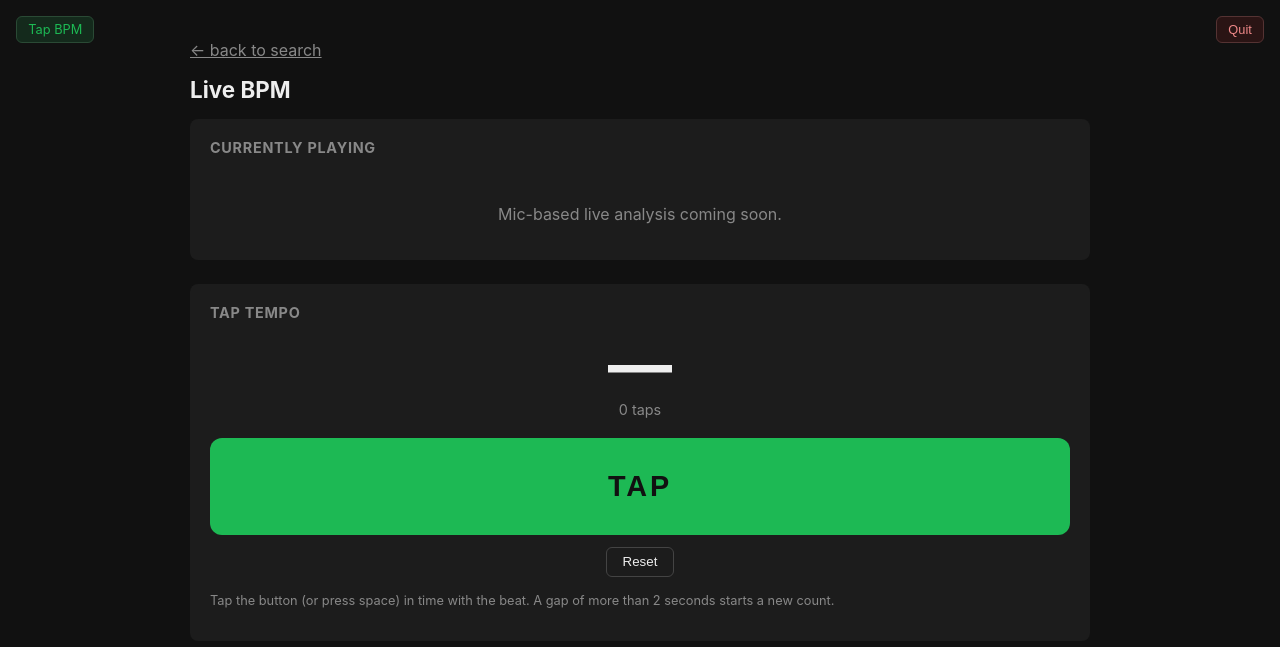
After one commit to tants-dev/vinyl-dj-library, a FastAPI app: template web/templates/tap_bpm.html in a window 1280 px wide. The commit adds this page. Shown: the top 647 px of the page. Run offline with FastAPI, Linux system fonts and the light colour scheme; the template is opened without the code that fills it, so the values that code supplies are empty.

Commit message:
Fix stale "Not synced yet" status, add live tap-tempo BPM page
last_synced was hardcoded to None in api/main.py's index(), so the
status bar always said "Not synced yet" even after a real sync had
populated Release.discogs_synced_at on every row. Now computed as
max(Release.discogs_synced_at) across the collection -- confirmed
live showing the real sync timestamp.

Added GET /tap-bpm: a live tap-tempo BPM counter, reachable via a
"Tap BPM" link on every page. For a record with no BPM data anywhere
(not in Discogs, not matched by GetSongBPM), this is the fastest
manual way to get a usable number while standing at the decks -- tap
the button or press space in time with the beat, rolling average of
the last 8 taps, auto-resets after a 2s gap so a pause doesn't
corrupt the running average. Verified live with simulated
precisely-timed taps (500ms apart -> 119.6 BPM against an exact
target of 120, within normal timing jitter) and the gap-reset
behavior (2.5s gap correctly starts fresh instead of computing a
bogus ~24 BPM from the long gap).

The page has a "Currently playing" section stubbed "coming soon",
reserved for a planned mic-based live-analysis feature meant to sit
above the tap counter on the same page -- not built yet, deliberately
scoped as future work.

Also recorded explicit user triage in the roadmap: negative-result
caching deferred pending a decision on adding another BPM/key data
source for the 237 still-unresolved tracks, and BPM-range/Camelot-key
filtering deprioritized for now.

7 net new/changed tests (163 total).

```diff
--- a/api/main.py
+++ b/api/main.py
@@ -1,4 +1,5 @@
 from contextlib import asynccontextmanager
+from datetime import datetime
 from pathlib import Path
 
 from dotenv import load_dotenv
@@ -8,9 +9,9 @@ from fastapi.staticfiles import StaticFiles
 from fastapi.templating import Jinja2Templates
 from sqlmodel import Session, func, select
 
-from db.models import Track
+from db.models import Release, Track
 from db.session import get_session, init_db
-from api.routes import enrich, release, search, sync, system, track
+from api.routes import enrich, release, search, sync, system, tap_bpm, track
 from api.routes.search import browse_releases, get_filter_options
 
 load_dotenv()
@@ -34,6 +35,17 @@ app.include_router(sync.router)
 app.include_router(enrich.router)
 app.include_router(track.router)
 app.include_router(system.router)
+app.include_router(tap_bpm.router)
+
+
+def _format_last_synced(session: Session) -> str:
+    raw = session.exec(select(func.max(Release.discogs_synced_at))).one()
+    if not raw:
+        return None
+    try:
+        return datetime.fromisoformat(raw).strftime("%Y-%m-%d %H:%M UTC")
+    except ValueError:
+        return raw
 
 
 @app.get("/", response_class=HTMLResponse)
@@ -48,7 +60,7 @@ def index(request: Request, session: Session = Depends(get_session)):
         request,
         "index.html",
         {
-            "last_synced": None,
+            "last_synced": _format_last_synced(session),
             "unenriched_count": unenriched_count,
             "releases": browse_releases(session),
             "filter_options": get_filter_options(session),
--- a/web/static/style.css
+++ b/web/static/style.css
@@ -33,9 +33,91 @@ body {
   background: #3a1818;
 }
 
+.tap-bpm-nav-link {
+  position: fixed;
+  top: 1rem;
+  left: 1rem;
+  background: #142a1c;
+  color: var(--accent);
+  border: 1px solid #2a4a35;
+  border-radius: 6px;
+  padding: 0.3rem 0.7rem;
+  font-size: 0.8rem;
+  text-decoration: none;
+  z-index: 10;
+}
+
+.tap-bpm-nav-link:hover {
+  background: #1a3a24;
+}
+
 h1 {
   font-size: 1.4rem;
   margin-bottom: 1rem;
+}
+
+.bpm-tool-section {
+  background: #1c1c1c;
+  border-radius: 8px;
+  padding: 1.25rem;
+  margin-bottom: 1.5rem;
+  text-align: center;
+}
+
+.bpm-tool-section h2 {
+  font-size: 0.9rem;
+  color: var(--muted);
+  text-transform: uppercase;
+  letter-spacing: 0.05em;
+  margin: 0 0 0.75rem;
+  text-align: left;
+}
+
+.tap-bpm-value {
+  font-size: 4rem;
+  font-weight: 700;
+  line-height: 1;
+}
+
+.tap-count {
+  color: var(--muted);
+  font-size: 0.9rem;
+  margin-top: 0.25rem;
+  margin-bottom: 1.25rem;
+}
+
+.tap-button {
+  width: 100%;
+  font-size: 1.8rem;
+  font-weight: 700;
+  letter-spacing: 0.1em;
+  padding: 2rem;
+  background: var(--accent);
+  color: #111;
+  border: none;
+  border-radius: 12px;
+  cursor: pointer;
+}
+
+.tap-button:active {
+  background: #17a64a;
+}
+
+.tap-reset {
+  margin-top: 0.75rem;
+  background: #1c1c1c;
+  color: var(--fg);
+  border: 1px solid #444;
+  border-radius: 6px;
+  padding: 0.4rem 1rem;
+  cursor: pointer;
+}
+
+.tap-hint {
+  color: var(--muted);
+  font-size: 0.8rem;
+  margin-top: 1rem;
+  text-align: left;
 }
 
 input[type="search"] {
--- /dev/null
+++ b/web/static/tap-bpm.js
@@ -0,0 +1,61 @@
+(function () {
+  var RESET_GAP_MS = 2000; // longer than this since the last tap = new count
+  var MAX_TAPS_REMEMBERED = 8; // rolling window, smooths out human timing jitter
+
+  var tapTimestamps = [];
+
+  var bpmEl = document.getElementById("tap-bpm-value");
+  var countEl = document.getElementById("tap-count");
+  var tapButton = document.getElementById("tap-button");
+  var resetButton = document.getElementById("tap-reset");
+
+  function registerTap() {
+    var now = performance.now();
+
+    if (tapTimestamps.length > 0) {
+      var gap = now - tapTimestamps[tapTimestamps.length - 1];
+      if (gap > RESET_GAP_MS) {
+        tapTimestamps = [];
+      }
+    }
+
+    tapTimestamps.push(now);
+    if (tapTimestamps.length > MAX_TAPS_REMEMBERED) {
+      tapTimestamps.shift();
+    }
+
+    render();
+  }
+
+  function render() {
+    countEl.textContent = tapTimestamps.length + (tapTimestamps.length === 1 ? " tap" : " taps");
+
+    if (tapTimestamps.length < 2) {
+      bpmEl.textContent = "—";
+      return;
+    }
+
+    var intervals = [];
+    for (var i = 1; i < tapTimestamps.length; i++) {
+      intervals.push(tapTimestamps[i] - tapTimestamps[i - 1]);
+    }
+    var avgIntervalMs = intervals.reduce(function (a, b) { return a + b; }, 0) / intervals.length;
+    var bpm = 60000 / avgIntervalMs;
+    bpmEl.textContent = bpm.toFixed(1);
+  }
+
+  function reset() {
+    tapTimestamps = [];
+    render();
+  }
+
+  tapButton.addEventListener("click", registerTap);
+  resetButton.addEventListener("click", reset);
+
+  document.addEventListener("keydown", function (e) {
+    if (e.code === "Space" && document.activeElement !== resetButton) {
+      e.preventDefault();
+      registerTap();
+    }
+  });
+})();
--- a/web/templates/base.html
+++ b/web/templates/base.html
@@ -17,6 +17,7 @@
     hx-swap="innerHTML"
     title="Stop the local server"
   >Quit</button>
+  <a href="/tap-bpm" class="tap-bpm-nav-link" title="Live tap-tempo BPM counter">Tap BPM</a>
   {% block content %}{% endblock %}
 </body>
 </html>
--- /dev/null
+++ b/web/templates/tap_bpm.html
@@ -0,0 +1,21 @@
+{% extends "base.html" %}
+{% block content %}
+  <p><a href="/" style="color:var(--muted);">&larr; back to search</a></p>
+  <h1>Live BPM</h1>
+
+  <section class="bpm-tool-section">
+    <h2>Currently playing</h2>
+    <p class="empty-state">Mic-based live analysis coming soon.</p>
+  </section>
+
+  <section class="bpm-tool-section">
+    <h2>Tap tempo</h2>
+    <div id="tap-bpm-value" class="tap-bpm-value">&mdash;</div>
+    <div id="tap-count" class="tap-count">0 taps</div>
+    <button id="tap-button" class="tap-button" type="button">TAP</button>
+    <button id="tap-reset" class="tap-reset" type="button">Reset</button>
+    <p class="tap-hint">Tap the button (or press space) in time with the beat. A gap of more than 2 seconds starts a new count.</p>
+  </section>
+
+  <script src="/static/tap-bpm.js"></script>
+{% endblock %}
```
Also changed, not shown: api/routes/tap_bpm.py (added, +9 -0 lines), docs/ARCHITECTURE_CURRENT.md (+14 -4 lines), docs/ROADMAP.md (+5 -3 lines), tests/test_index.py (+23 -0 lines), tests/test_tap_bpm.py (added, +12 -0 lines), tests/test_track_detail.py (+6 -3 lines).
